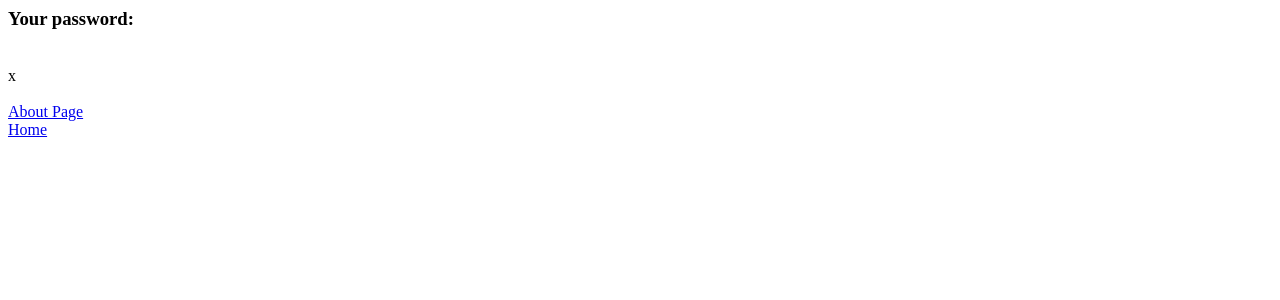
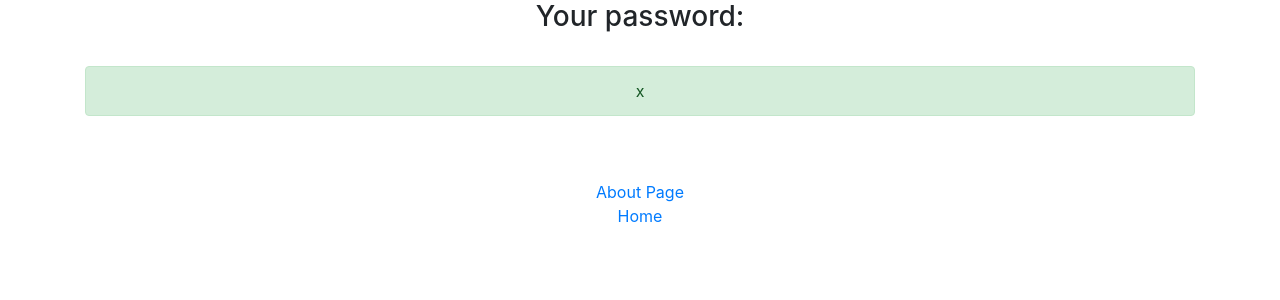
Before and after one commit to piotrPeplinski/genWithGit, a Django app: template generator/templates/generator/generatedPassword.html in a window 1280 px wide. Shown: the top 300 px of the page. Run offline with Django 3.2, Linux system fonts and the light colour scheme; the template is opened without the code that fills it: most values are stand-ins (such as "Sample title", 1, 10 or a date in 2020); some libraries are stand-ins or nearby versions.

Commit message:
Styled website with bootstrap

```diff
--- a/generator/templates/generator/generatedPassword.html
+++ b/generator/templates/generator/generatedPassword.html
@@ -1,8 +1,16 @@
+<link rel="stylesheet" href="https://stackpath.bootstrapcdn.com/bootstrap/4.5.2/css/bootstrap.min.css"
+    integrity="sha384-JcKb8q3iqJ61gNV9KGb8thSsNjpSL0n8PARn9HuZOnIxN0hoP+VmmDGMN5t9UJ0Z" crossorigin="anonymous">
+
+<div class="container text-center">
     <h3>Your password: </h3>
     <br>
+    <div class="alert alert-success" role="alert">
         {{password}}
+    </div>
+
     <br>
     <br>
     <a href={% url 'about' %}>About Page</a>
     <br>
     <a href={% url 'home' %}>Home</a>
+</div>
--- a/generator/templates/generator/home.html
+++ b/generator/templates/generator/home.html
@@ -1,3 +1,7 @@
+<link rel="stylesheet" href="https://stackpath.bootstrapcdn.com/bootstrap/4.5.2/css/bootstrap.min.css"
+    integrity="sha384-JcKb8q3iqJ61gNV9KGb8thSsNjpSL0n8PARn9HuZOnIxN0hoP+VmmDGMN5t9UJ0Z" crossorigin="anonymous">
+
+<div class="container text-center">
     <h1>Password Generator</h1>
     <form action={% url 'password' %}>
         <select name="length">
@@ -20,3 +24,4 @@
         <input type="submit" value="Generate">
     </form>
     <a href={% url 'about' %}>About Page</a>
+</div>
```
Also changed, not shown: generator/templates/generator/about.html (+9 -4 lines). Lines whose indentation alone changed are shown as unchanged.
